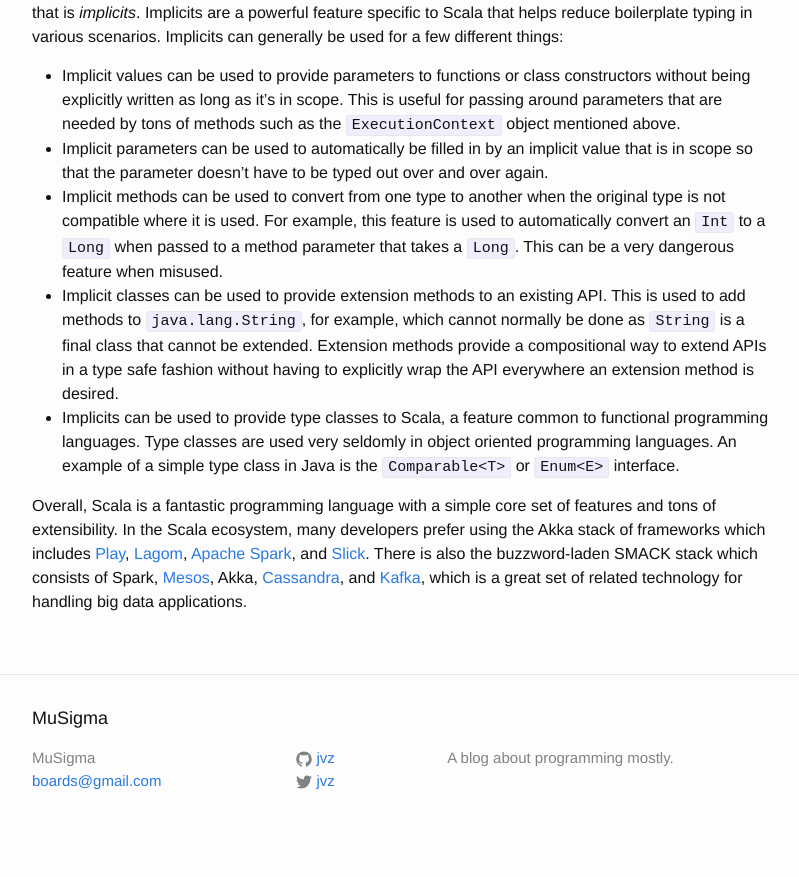
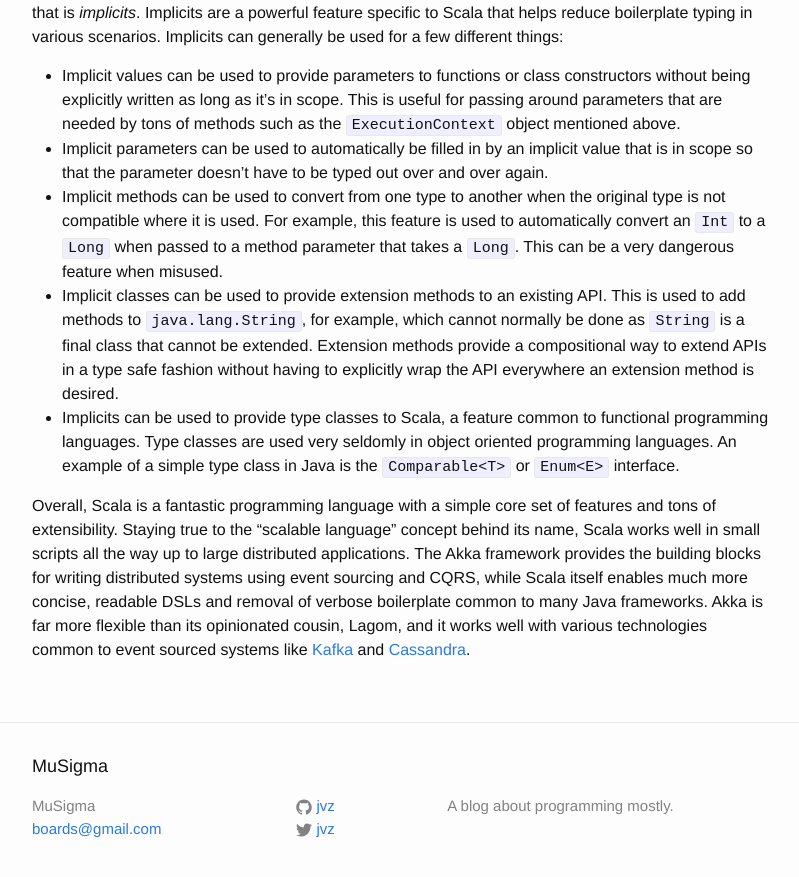
Before and after one commit to jvz/musigma.blog, a Jekyll site: the page built from _posts/2017-07-03-akka-cqrs.md, in a window 1280 px wide and 900 px high, scrolled down 12498 px. Shown: the top 877 px of the window, without its empty margins (238-1037 px from the left). Built offline with Jekyll 4.4.1, drawn with Linux system fonts in a browser that asks for light colours; before the commit the page ends 13350 px from its top, so only the background shows below that.

Commit message:
Update conclusion paragraph
This now meshes better with the overall topic of this post.

```diff
--- a/_posts/2017-07-03-akka-cqrs.md
+++ b/_posts/2017-07-03-akka-cqrs.md
@@ -655,12 +655,14 @@ object oriented programming languages. An example of a simple type class in
 Java is the `Comparable<T>` or `Enum<E>` interface.
 
 Overall, Scala is a fantastic programming language with a simple core set of
-features and tons of extensibility. In the Scala ecosystem, many developers
-prefer using the Akka stack of frameworks which includes [Play][play],
-[Lagom][lagom], [Apache Spark][spark], and [Slick][slick]. There is also the
-buzzword-laden SMACK stack which consists of Spark, [Mesos][mesos], Akka,
-[Cassandra][cassandra], and [Kafka][kafka], which is a great set of related
-technology for handling big data applications.
+features and tons of extensibility. Staying true to the "scalable language"
+concept behind its name, Scala works well in small scripts all the way up to
+large distributed applications. The Akka framework provides the building
+blocks for writing distributed systems using event sourcing and CQRS, while
+Scala itself enables much more concise, readable DSLs and removal of verbose
+boilerplate common to many Java frameworks. Akka is far more flexible than its
+opinionated cousin, Lagom, and it works well with various technologies common
+to event sourced systems like [Kafka][kafka] and [Cassandra][cassandra].
 
 [lagompost]: http://musigma.org/java/2016/11/14/lagom.html
 [akka]: http://akka.io/
```
